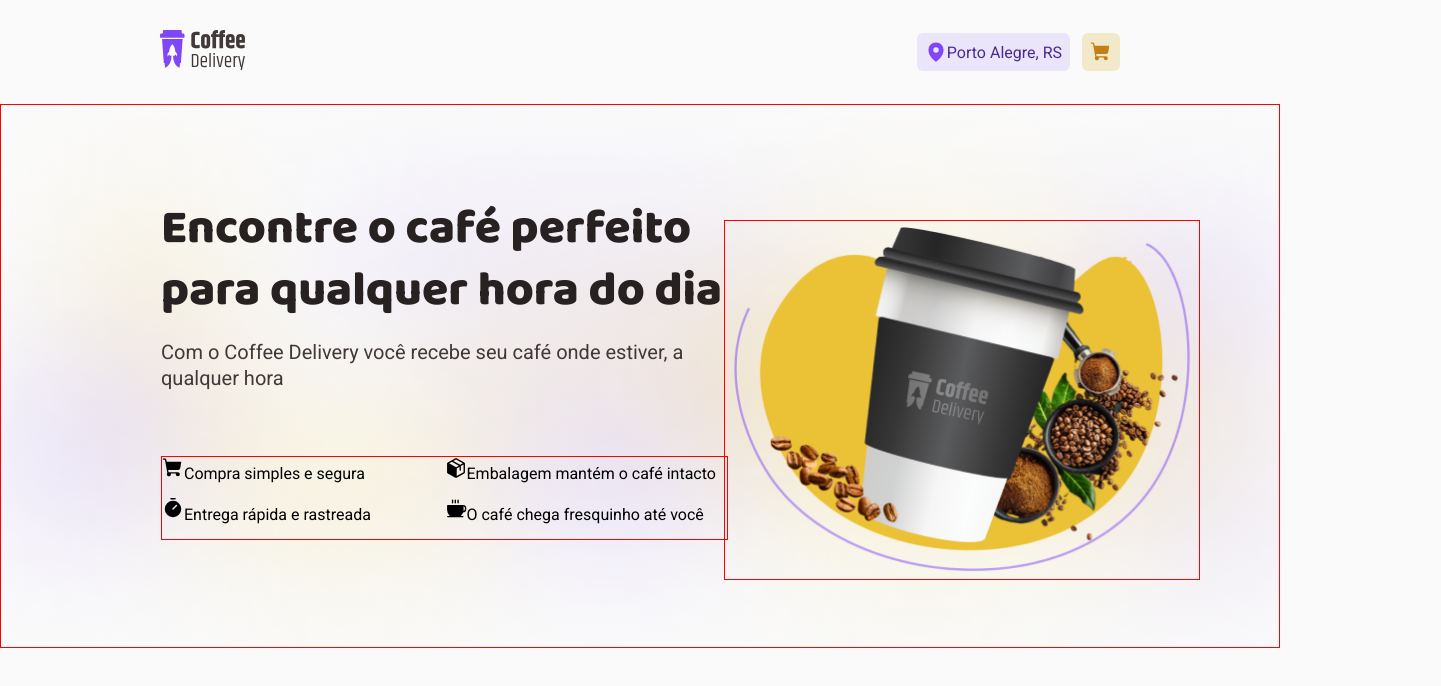
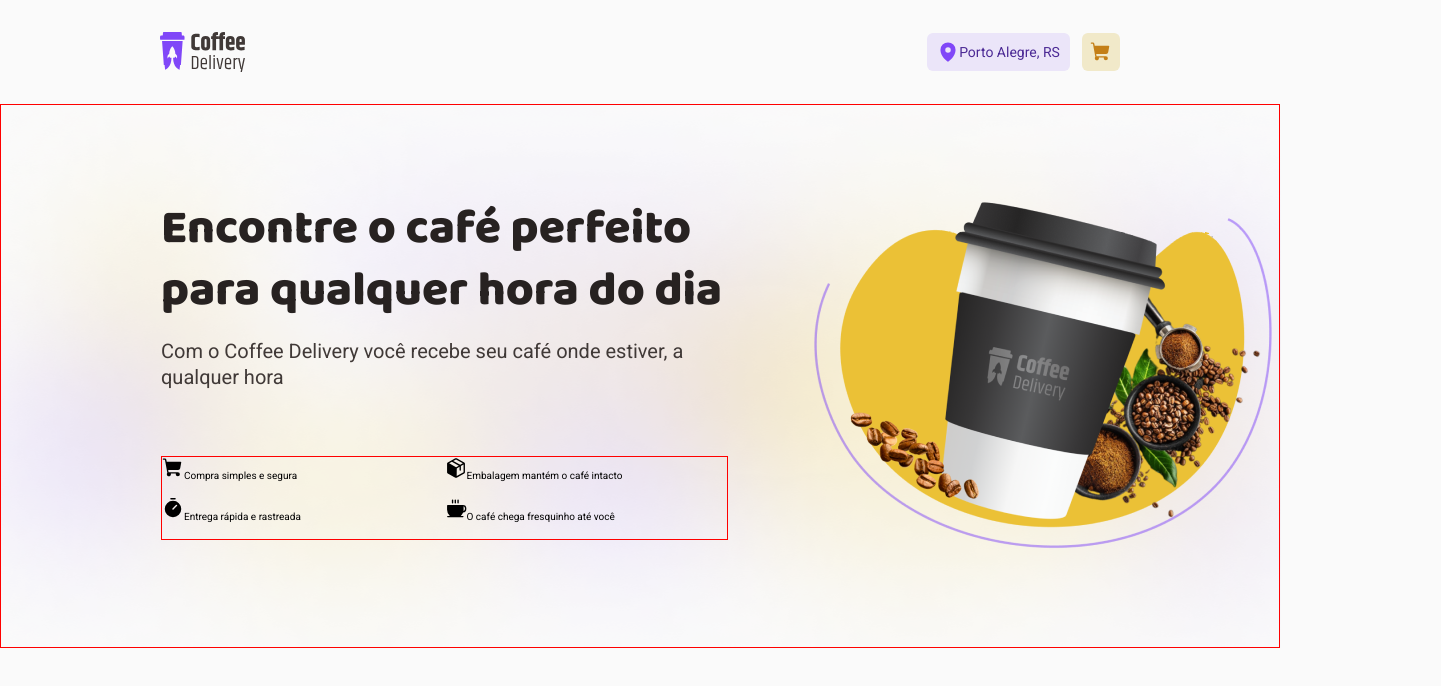
Before and after one commit to leticea/coffee-delivery, a React (Vite) app: page / in a window 1280 px wide. Shown: the top 686 px of the page, 1441 px wide, since content can reach past the window. Built offline with nearby package versions, Linux system fonts and the light colour scheme.

Commit message:
feat(introduction): editing font-size

```diff
--- a/src/components/Header/styles.ts
+++ b/src/components/Header/styles.ts
@@ -17,6 +17,7 @@ export const HeaderContainer = styled.header`
       min-width: 143px;
       height: 38px;
       padding: 8px;
+      font-size: 1.4rem;
       border-radius: 6px;
 
       display: flex;
--- a/src/pages/Home/Introduction/styles.ts
+++ b/src/pages/Home/Introduction/styles.ts
@@ -12,7 +12,7 @@ import styled from "styled-components";
 // }
 
 export const Container = styled.main`
-  height: 544px;
+  height: 54.4rem;
   display: flex;
   align-items: center;
 
@@ -20,20 +20,19 @@ export const Container = styled.main`
 
   img {
     width: 100%;
-    height: 544px;
+    height: 54.4rem;
     position: absolute;
   }
 `;
 
 export const InfoText = styled.div`
+  width: 58.8rem;
+
   display: flex;
   flex-direction: column;
-  gap: 16px;
+  gap: 1.6rem;
 
-  width: 588px;
-  height: 192px;
-
-  margin: 94px 692px 258px 160px;
+  margin: 9.4rem 69.2rem 25.8rem 16rem;
   position: absolute;
 
   //border: 1px solid red;
@@ -41,25 +40,27 @@ export const InfoText = styled.div`
   h1 {
     font-family: "Baloo 2";
     font-weight: 800;
-    font-size: 48px;
+    font-size: 4.8rem;
     line-height: 130%;
 
     color: ${(props) => props.theme["gray-900"]};
   }
 
   p {
-    font-style: normal;
-    font-weight: 400;
-    font-size: 20px;
+    font-size: 2rem;
     line-height: 130%;
+
     color: ${(props) => props.theme["gray-800"]};
   }
 `;
 
 export const InfoGrid = styled.ul`
-  width: 567px;
-  height: 84px;
-  margin: 352px 713px 108px 160px;
+  width: 56.7rem;
+  height: 8.4rem;
+  margin: 35.2rem 71.3rem 10.8rem 16rem;
+
+  font-size: 1.6rem;
+  line-height: 130%;
 
   display: grid;
   position: absolute;
@@ -71,16 +72,11 @@ export const InfoGrid = styled.ul`
 
 export const CoffeeImage = styled.span`
   img {
-    width: 476px;
-    height: 360px;
-    position: absolute;
+    width: 47.6rem;
+    height: 36rem;
+    position: relative;
+    margin: 9.2rem 16rem 9.2rem 80.4rem;
 
-    //display: flex;
-    //margin: 92px 160px 92px 804px;
-
-    left: calc(50% - 476px/2 + 322px);
-    top: calc(50% - 360px/2);
-
-    border: 1px solid red;
+    //border: 1px solid red;
   }
 `;
--- a/src/styles/global.ts
+++ b/src/styles/global.ts
@@ -5,6 +5,7 @@ export const GlobalStyle = createGlobalStyle`
     margin: 0;
     padding: 0;
     box-sizing: border-box;
+    font-size: 62.5%;
   }
 
   :focus {
@@ -31,7 +32,5 @@ export const GlobalStyle = createGlobalStyle`
   }
   body, input, textarea, button {
     font-family: "Roboto", sans-serif;
-    font-weight: 400;
-    font-size: 1rem;
   }
 `;
```
